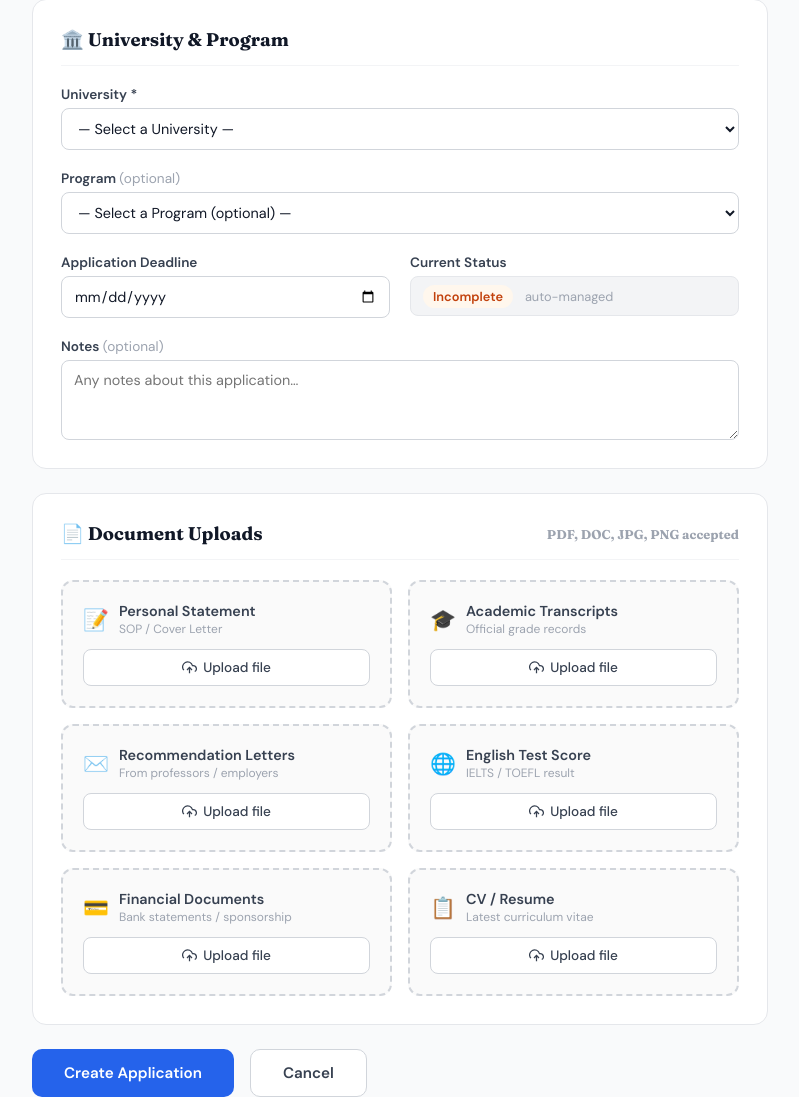
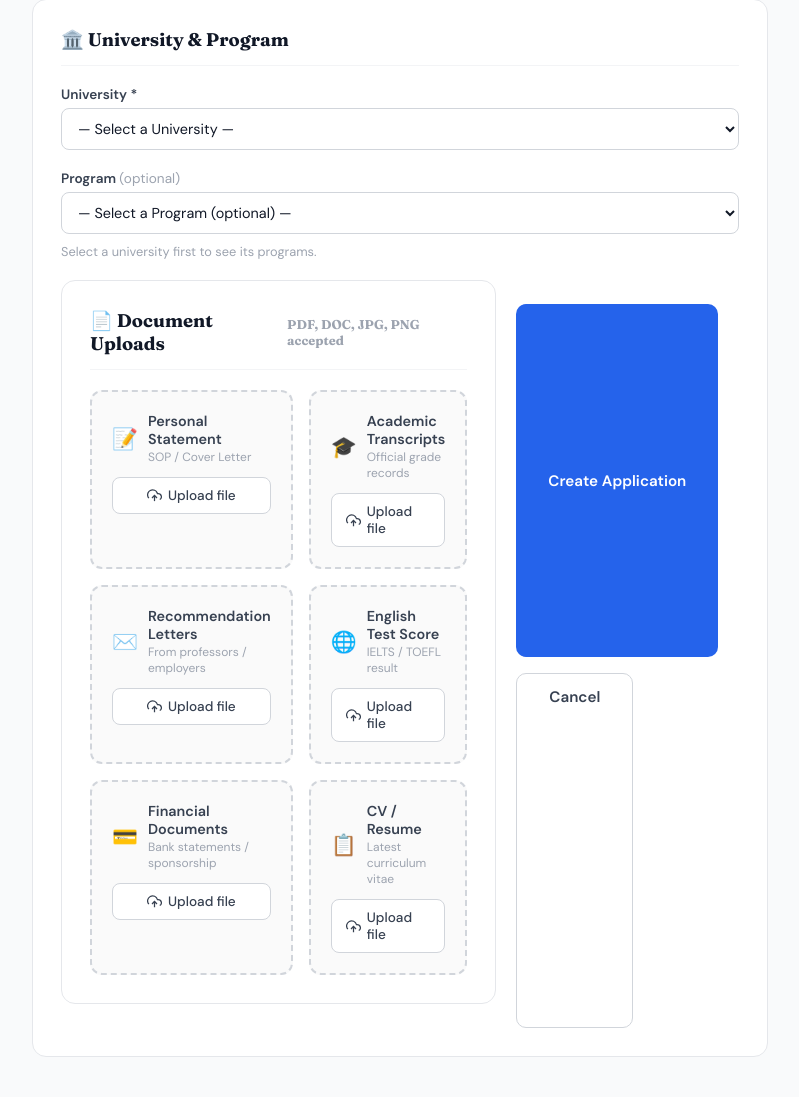
Before and after one commit to sdah24/Studyly, a Django app: page /applications/new/ in a window 1280 px wide. Shown: the part 525-1622 px from the top of the page, without its empty margins (240-1039 px from the left). After the commit the page ends 1582 px from the top, so only its background shows below. Run offline with Django 5.2, Linux system fonts and the light colour scheme; a user stored in the database is signed in; data comes from the database, SQL or seed files in the repository.

Commit message:
issue 10

```diff
--- a/templates/applications/application_form.html
+++ b/templates/applications/application_form.html
@@ -143,34 +143,11 @@
         <div class="field form-full">
           <label class="field-label" for="{{ form.program.id_for_label }}">Program <span style="font-weight:400;color:#9ca3af">(optional)</span></label>
           {{ form.program }}
+          <div id="program-hint" style="font-size:.8rem;color:#9ca3af;margin-top:4px;">
+            Select a university first to see its programs.
+          </div>
           {% if form.program.errors %}<div class="error-msg">{{ form.program.errors.0 }}</div>{% endif %}
         </div>
-        <div class="field">
-          <label class="field-label" for="{{ form.deadline.id_for_label }}">Application Deadline</label>
-          {{ form.deadline }}
-          {% if form.deadline.errors %}<div class="error-msg">{{ form.deadline.errors.0 }}</div>{% endif %}
-        </div>
-        <div class="field">
-          <label class="field-label">Current Status</label>
-          <div style="padding:10px 12px;background:#f3f4f6;border-radius:8px;font-size:.9rem;color:#374151;border:1.5px solid #e5e7eb">
-            {% if app %}
-              <span style="
-                padding:3px 10px;border-radius:20px;font-size:.8rem;font-weight:600;
-                background:{{ app.status_color.bg }};color:{{ app.status_color.color }}
-              ">{{ app.get_status_display }}</span>
-              <span style="font-size:.8rem;color:#9ca3af;margin-left:8px">auto-managed</span>
-            {% else %}
-              <span style="padding:3px 10px;border-radius:20px;font-size:.8rem;font-weight:600;background:#fff7ed;color:#c2410c">Incomplete</span>
-              <span style="font-size:.8rem;color:#9ca3af;margin-left:8px">auto-managed</span>
-            {% endif %}
-          </div>
-        </div>
-        <div class="field form-full">
-          <label class="field-label" for="{{ form.notes.id_for_label }}">Notes <span style="font-weight:400;color:#9ca3af">(optional)</span></label>
-          {{ form.notes }}
-        </div>
-      </div>
-    </div>
 
     <!-- Document Uploads -->
     <div class="form-card">
```
